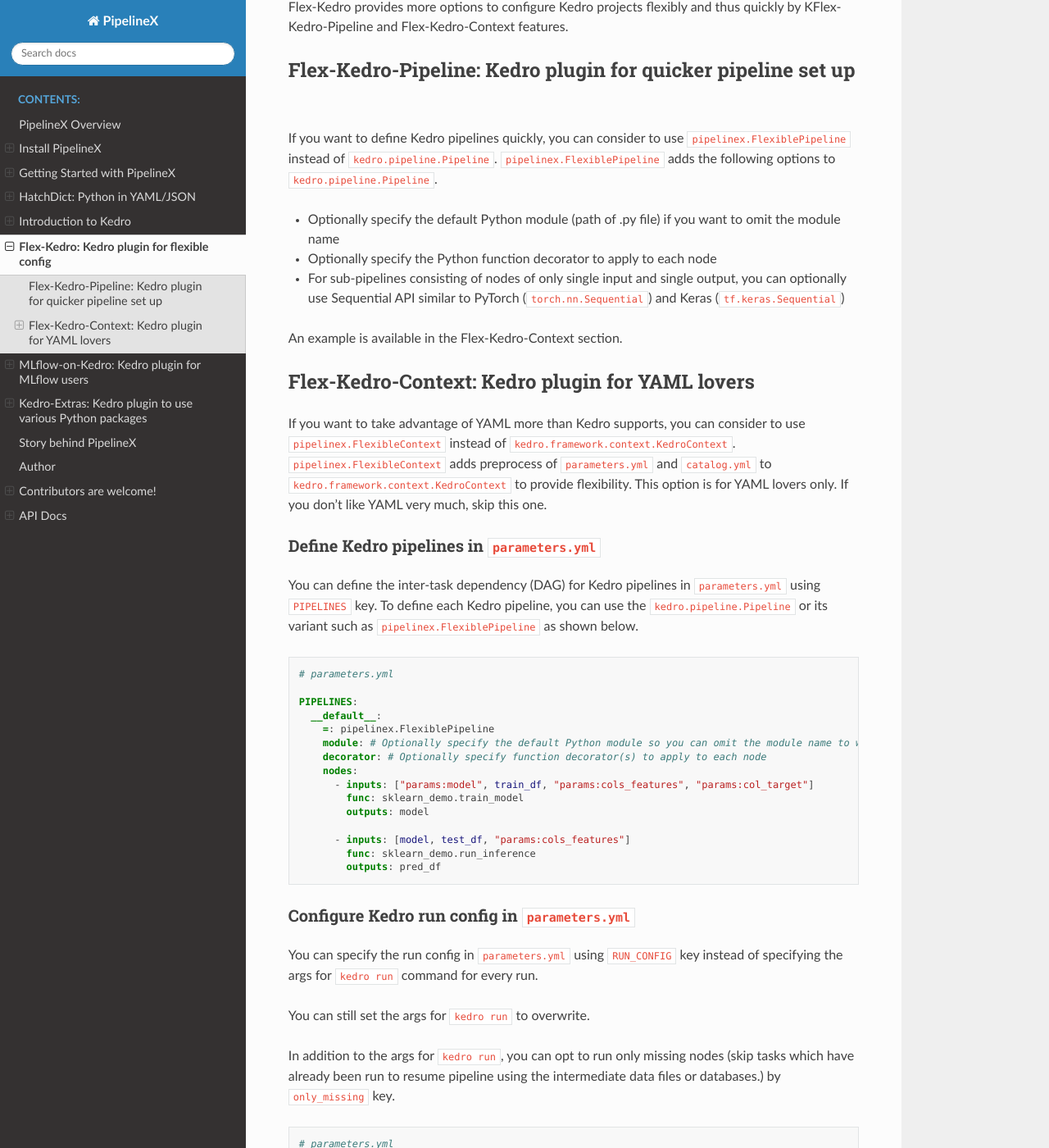
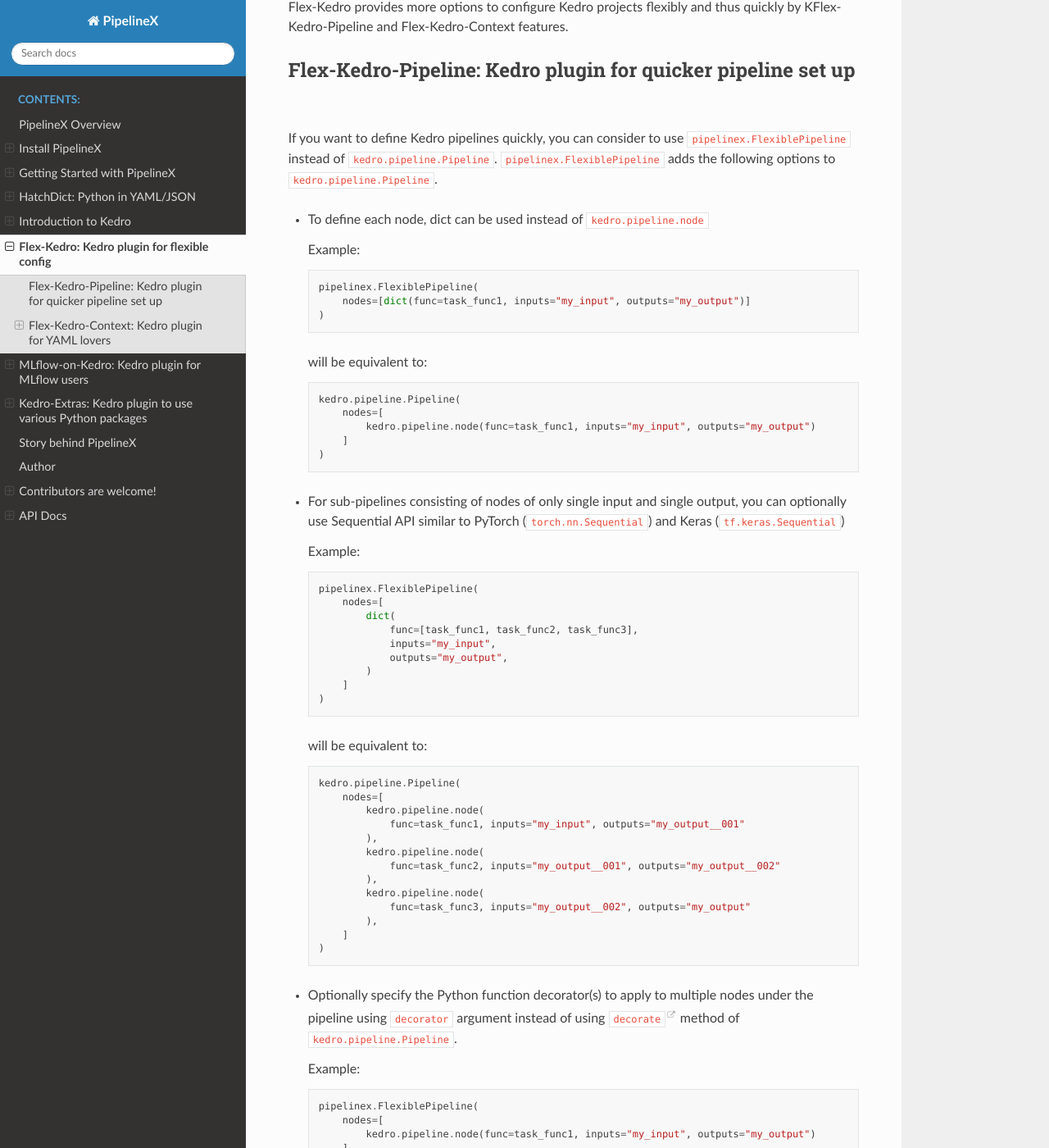
Before and after one commit to Minyus/pipelinex, a Sphinx documentation site: the page built from docs/section06.md, in a window 1280 px wide and 1400 px high, scrolled down 215 px. Shown: the whole window at 82% size. Built offline with Sphinx 7.4.7 and the Read the Docs theme 2.0.0, drawn with Linux system fonts in a browser that asks for light colours; the version number could not be read and is left out; some of the changed text lies outside the part shown.

Commit message:
[Docs] Update

````diff
--- a/docs/section06.md
+++ b/docs/section06.md
@@ -7,11 +7,86 @@
 ### Flex-Kedro-Pipeline: Kedro plugin for quicker pipeline set up
 
 If you want to define Kedro pipelines quickly, you can consider to use `pipelinex.FlexiblePipeline` instead of `kedro.pipeline.Pipeline`. `pipelinex.FlexiblePipeline` adds the following options to `kedro.pipeline.Pipeline`.
-- Optionally specify the default Python module (path of .py file) if you want to omit the module name
-- Optionally specify the Python function decorator to apply to each node
+- To define each node, dict can be used instead of `kedro.pipeline.node`
+
+  Example:
+
+  ```python
+  pipelinex.FlexiblePipeline(
+      nodes=[dict(func=task_func1, inputs="my_input", outputs="my_output")]
+  )
+  ```
+
+  will be equivalent to:
+
+  ```python
+  kedro.pipeline.Pipeline(
+      nodes=[
+          kedro.pipeline.node(func=task_func1, inputs="my_input", outputs="my_output")
+      ]
+  )
+  ```
+
 - For sub-pipelines consisting of nodes of only single input and single output, you can optionally use Sequential API similar to PyTorch (`torch.nn.Sequential`) and Keras (`tf.keras.Sequential`)
 
-An example is available in the Flex-Kedro-Context section.
+  Example:
+
+  ```python
+  pipelinex.FlexiblePipeline(
+      nodes=[
+          dict(
+              func=[task_func1, task_func2, task_func3],
+              inputs="my_input",
+              outputs="my_output",
+          )
+      ]
+  )
+  ```
+
+  will be equivalent to:
+
+  ```python
+  kedro.pipeline.Pipeline(
+      nodes=[
+          kedro.pipeline.node(
+              func=task_func1, inputs="my_input", outputs="my_output__001"
+          ),
+          kedro.pipeline.node(
+              func=task_func2, inputs="my_output__001", outputs="my_output__002"
+          ),
+          kedro.pipeline.node(
+              func=task_func3, inputs="my_output__002", outputs="my_output"
+          ),
+      ]
+  )
+  ```
+
+- Optionally specify the Python function decorator(s) to apply to multiple nodes under the pipeline using `decorator` argument instead of using [`decorate`](https://kedro.readthedocs.io/en/stable/kedro.pipeline.Pipeline.html#kedro.pipeline.Pipeline.decorate) method of `kedro.pipeline.Pipeline`.
+
+  Example:
+
+  ```python
+  pipelinex.FlexiblePipeline(
+      nodes=[
+          kedro.pipeline.node(func=task_func1, inputs="my_input", outputs="my_output")
+      ],
+      decorator=[task_deco, task_deco],
+  )
+  ```
+
+  will be equivalent to:
+
+  ```python
+  kedro.pipeline.Pipeline(
+      nodes=[
+          kedro.pipeline.node(func=task_func1, inputs="my_input", outputs="my_output")
+      ]
+  ).decorate(task_deco, task_deco)
+
+  ```
+
+- Optionally specify the default python module (path of .py file) if you do not want to repeat the same (deep and/or long) Python module (e.g. `foo.bar.my_task1`, `foo.bar.my_task2`, etc.)
+
 
 ### Flex-Kedro-Context: Kedro plugin for YAML lovers
 
````
Also changed, not shown: README.md (+78 -3 lines), docs/section03.md (line endings or trailing spaces).
